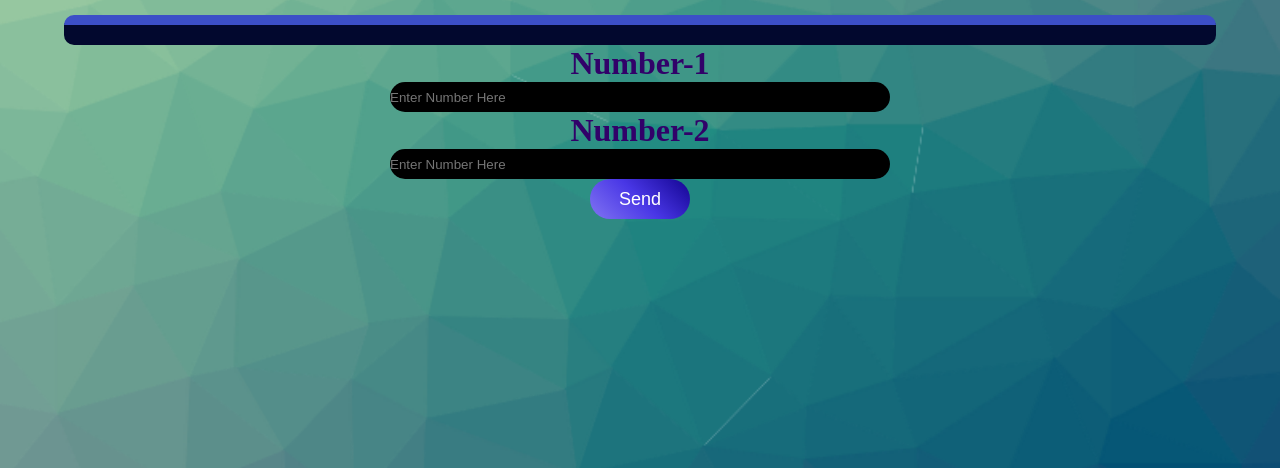
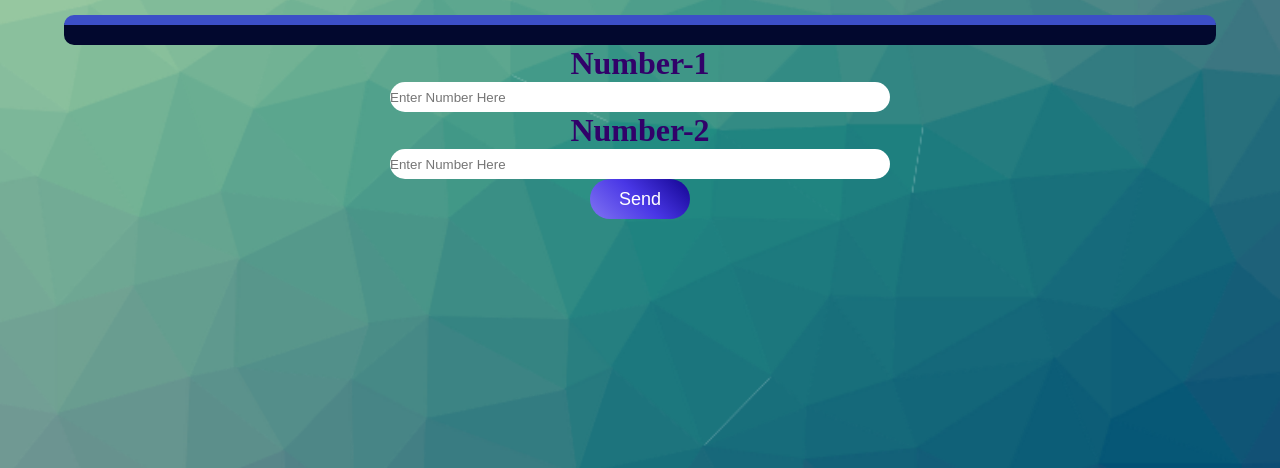
Before and after one commit to Ashokshanbhag/math-quiz-2-game-thing-, a plain HTML site: page html2.html in a window 1280 px wide. Shown: the part 332-800 px from the top of the page. Drawn offline with Linux system fonts and the light colour scheme.

Commit message:
Add files via upload

```diff
--- a/html2.html
+++ b/html2.html
@@ -27,11 +27,11 @@
 
                     <h1 style="color: #310169"><font size="6">Number-1</font></h1>
 
-                    <input id="number1" type="number" style="width: 500px; height: 30px; border-radius: 15px; border: none; background: black;" placeholder="Enter Number Here">
+                    <input id="number1" type="number" style="width: 500px; height: 30px; border-radius: 15px; border: none;" placeholder="Enter Number Here">
 
                     <h1 style="color: #310169"><font size="6">Number-2</font></h1>
 
-                    <input id ="number2" type="number" style="width: 500px; height: 30px; border-radius: 15px; border: none; background: black;" placeholder="Enter Number Here">
+                    <input id ="number2" type="number" style="width: 500px; height: 30px; border-radius: 15px; border: none;" placeholder="Enter Number Here">
 
                     <br>
 
```
